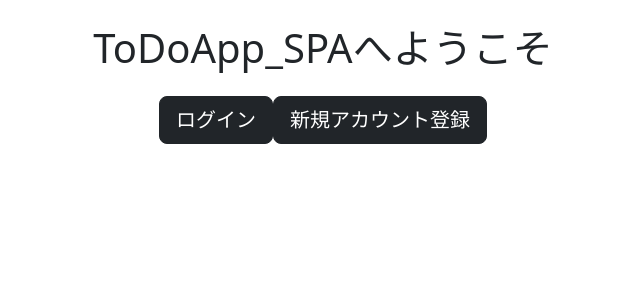
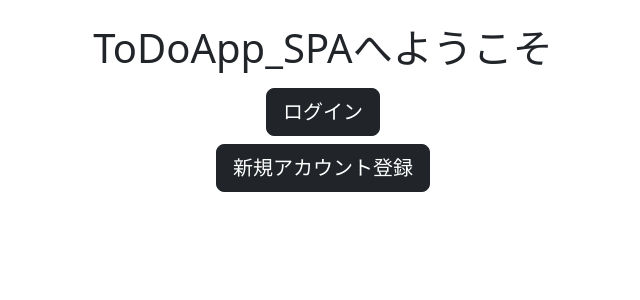
Before and after one commit to RYOSUE/ToDoApp_SPA, a Next.js app: page / in a window 1280 px wide. Shown: the top 300 px of the page, without its empty margins (317-957 px from the left). Built offline with nearby package versions, Linux system fonts and the light colour scheme.

Commit message:
【rev】update top page

```diff
--- a/app/page.tsx
+++ b/app/page.tsx
@@ -11,18 +11,21 @@ export default function Page() {
         <>
             <div className="text-center my-4">
                 <h1>ToDoApp_SPAへようこそ</h1>
-
+                <div>
                     <Button
                         onClick={() => router.push('/todolist')}
-                    variant='dark' className='my-3' size='lg'>
+                        variant='dark' className='m-2' size='lg'>
                         ログイン
                     </Button>
+                </div>
+                <div>
                     <Button
                         onClick={() => router.push('/todolist')}
-                    variant='dark' className='my-3' size='lg'>
+                        variant='dark' size='lg'>
                         新規アカウント登録
                     </Button>
                 </div>
+            </div >
         </>
     )
 }
```
Lines whose indentation alone changed are shown as unchanged.
